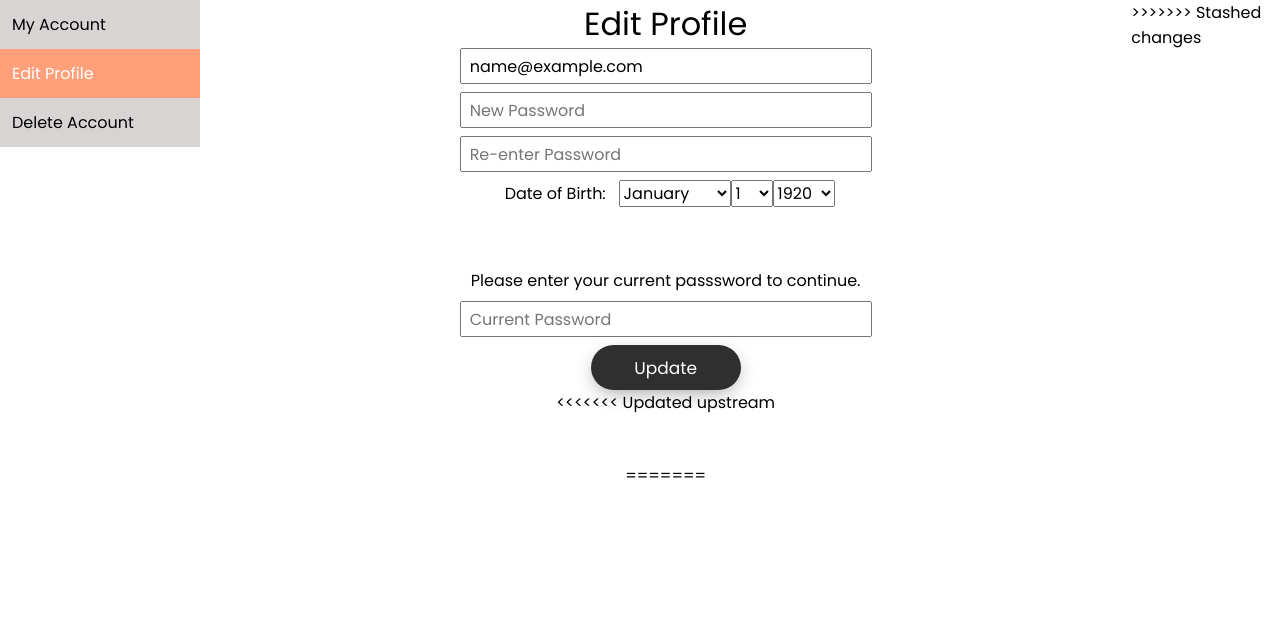
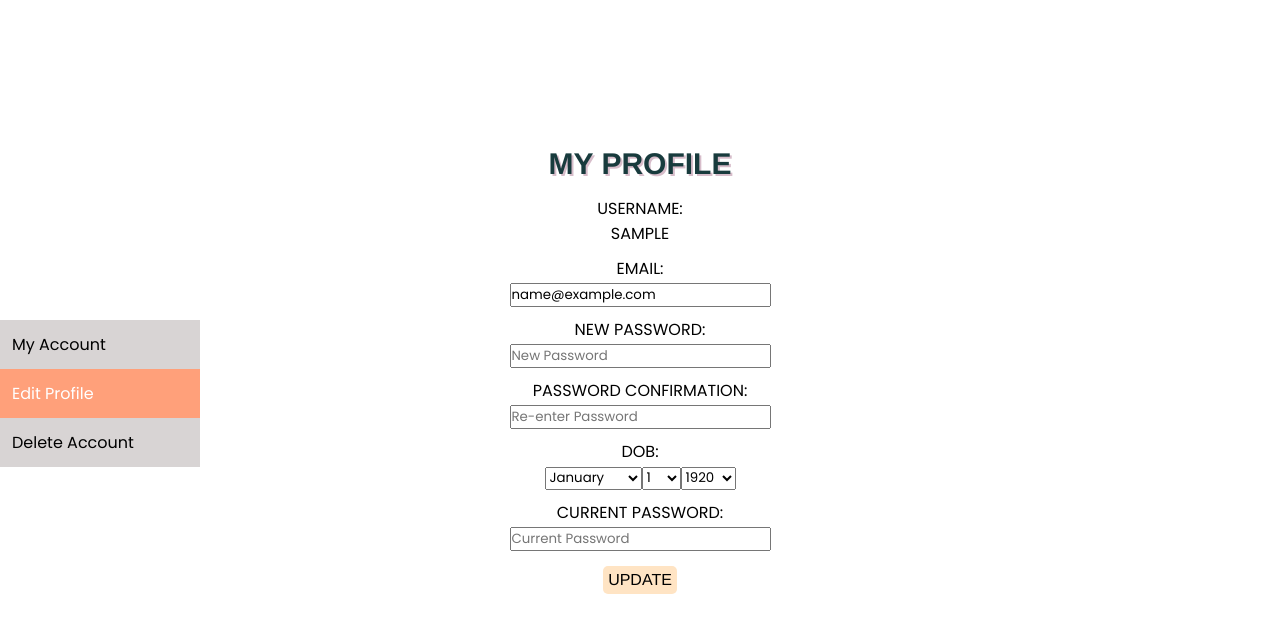
Before and after one commit to holegrain/cz2006, a Django app: page /account/editprofile/ in a window 1280 px wide. Shown: the part 82-723 px from the top of the page. Run offline with Django 4.2, Linux system fonts and the light colour scheme; the visitor is signed in with stand-in values (Sample User, id 1); data comes from the database, SQL or seed files in the repository.

Commit message:
Revert "Update profile.html"
This reverts commit e2c1985cc95ded9653eda0c3c0801198c3debe41.

```diff
--- a/src/accounts/templates/profile.html
+++ b/src/accounts/templates/profile.html
@@ -1,35 +1,36 @@
 {% extends 'base.html' %} {% block content %}
 
-<title>Edit Profile | Lib-RSS</title>
-
-<div style="display:flex;">
+<div class="wrapper">
     <div class="vertical-menu">
         <a href="/account">My Account</a>
         <a href="/account/editprofile" class="active">Edit Profile</a>
         <a href="/account/delete">Delete Account</a>
       </div>
-
-  <div style="width:100%; text-align:center;">
-    <p class="header-text">Edit Profile</p>
-
-    <div>
-      <form id="form" action="" method="POST">
-        {% csrf_token %}
-
-        <div style="display:flex; flex-direction: column; align-items: center;">
-          <p>{{ form.email }}</p>
-          <p>{{ form.password1 }}</p>
-          <p>{{ form.password2 }}</p>
-          <p class="form-input" style="width: 26rem; padding-bottom: 3rem;">Date of Birth: &nbsp; {{ form.dob }}</p>
-          <p style="white-space: initial; width: 30rem; padding-bottom: 0.5rem;"> Please enter your current passsword to continue.</p>
-          <p>{{ form.current }}</p>
 </div>
 
-        <button id="search-button" type="submit">
-          <p id="btnText">Update</p>
-        </button>
+<div id="content">
+    <div class="header">
+        <h1 class="title">My Profile</h1>
+      </div>
+
+      <form id="form" action="" method="POST">
+        <p class="field">
+            username: <br />
+            {{ object.username }}
+        </p>
+        {% csrf_token %} {% for field in form %}
+        <div>
+          <p class="field">
+            {{ field.label }}: <br />
+            {{ field }}
+          </p>
+          {% for error in field.errors %}
+          <small style="color: red">{{ error }}</small>
+          {% endfor %}
+        </div>
+        {% endfor %}
+        <button class="cutebutton" type="submit">Update</button>
       </form>
-<<<<<<< Updated upstream
       <div>
         <ul style="text-align: center; height: 3rem; line-height: 3rem; list-style-type: none;">
           {% if messages %}
@@ -42,27 +43,21 @@
         </ul>
       </div>
 
-=======
 </div>
 
-    <div>
-      {% if messages %}
-      <ul style="text-align: center">
-        {% for message in messages %}
-        <li {% if message.tags %} class=" {{ message.tags }} " {% endif %}>
-          {{ message }}
-        </li>
-        {% endfor %}
-      </ul>
-      {% endif %}
-    </div>
-  </div>
->>>>>>> Stashed changes
-</div>
 
 <style>
+    #content{
+        color: rgb(24, 59, 61);
+        text-align: center;
+    }
+
+
     .vertical-menu {
-    min-width: 200px;
+      width: 200px;
+      position:relative;
+      top:40vh;
+      left:0vw;
     }
 
     .vertical-menu a {
@@ -82,44 +77,61 @@
       color: white;
     }
 
-  .input-boxes {
-    display: flex;
-    align-items: center;
-    flex-flow: column nowrap;
-    gap: 0.3rem;
-    white-space: nowrap;
+    #form {
+    text-align: center;
+    text-transform: uppercase;
+    font-family: "Franklin Gothic Medium", "Arial Narrow", Arial, sans-serif;
+    color: black;
+  }
+  form {
+    text-align: center;
+    margin: auto;
+    width: 50%;
+    padding-top: 10px;
+  }
+  .field {
+    padding: 5px;
+  }
+  .cutebutton {
+    background-color: bisque; /* Green */
+    border: none;
+    color: black;
+    border-radius: 5px;
+    font-family: "Franklin Gothic Medium", "Arial Narrow", Arial, sans-serif;
+    text-transform: uppercase;
+    padding: 5px 5px;
+    text-align: center;
+    text-decoration: none;
+    display: inline-block;
+    font-size: 16px;
+    margin-top: 10px;
   }
 
-  .form-input {
-    font-size: inherit;
-    width: 25rem;
-    height: 2rem;
-    margin-bottom: 0.5rem;
-    padding-left: 0.5rem;
+  .cutebutton:hover {
+    /* border: 1px #000000 solid; */
+    background-color: rgb(198, 255, 215);
   }
 
-  .date-input {
-    font-size: inherit;
-    margin-bottom: 0.5rem;
+
+  .header {
+    padding-top: 0;
+    /* margin-left: 35%;
+    margin-top: 3%; */
+    margin-left: auto;
+    margin-right: auto;
+    width: 50em;
+    text-align: center;
   }
 
-  #search-button {
-    width: 150px;
-    height: 45px;
-    border: none;
-    outline: none;
-    background: #2f2f2f;
-    color: #fff;
-    font-size: 17px;
-    border-radius: 40px;
+  .title {
+    font-family: "Franklin Gothic Medium", "Arial Narrow", Arial, sans-serif;
+    font-size: 30px;
+    /* color: #442b38; */
+    text-shadow: 2px 2px #d7bdca;
     text-align: center;
-    box-shadow: 0 6px 20px -5px rgba(0, 0, 0, 0.4);
-    position: relative;
-    overflow: hidden;
-    cursor: pointer;
+    text-transform: uppercase;
   }
 
-<<<<<<< Updated upstream
   .success{
     color:black
   }
@@ -128,12 +140,6 @@
     color:red
   }
 
-=======
-  .header-text {
-    padding: 1rem;
-  }
->>>>>>> Stashed changes
 </style>
 
 {% endblock %}
-</div>
```
Lines whose indentation alone changed are shown as unchanged.
